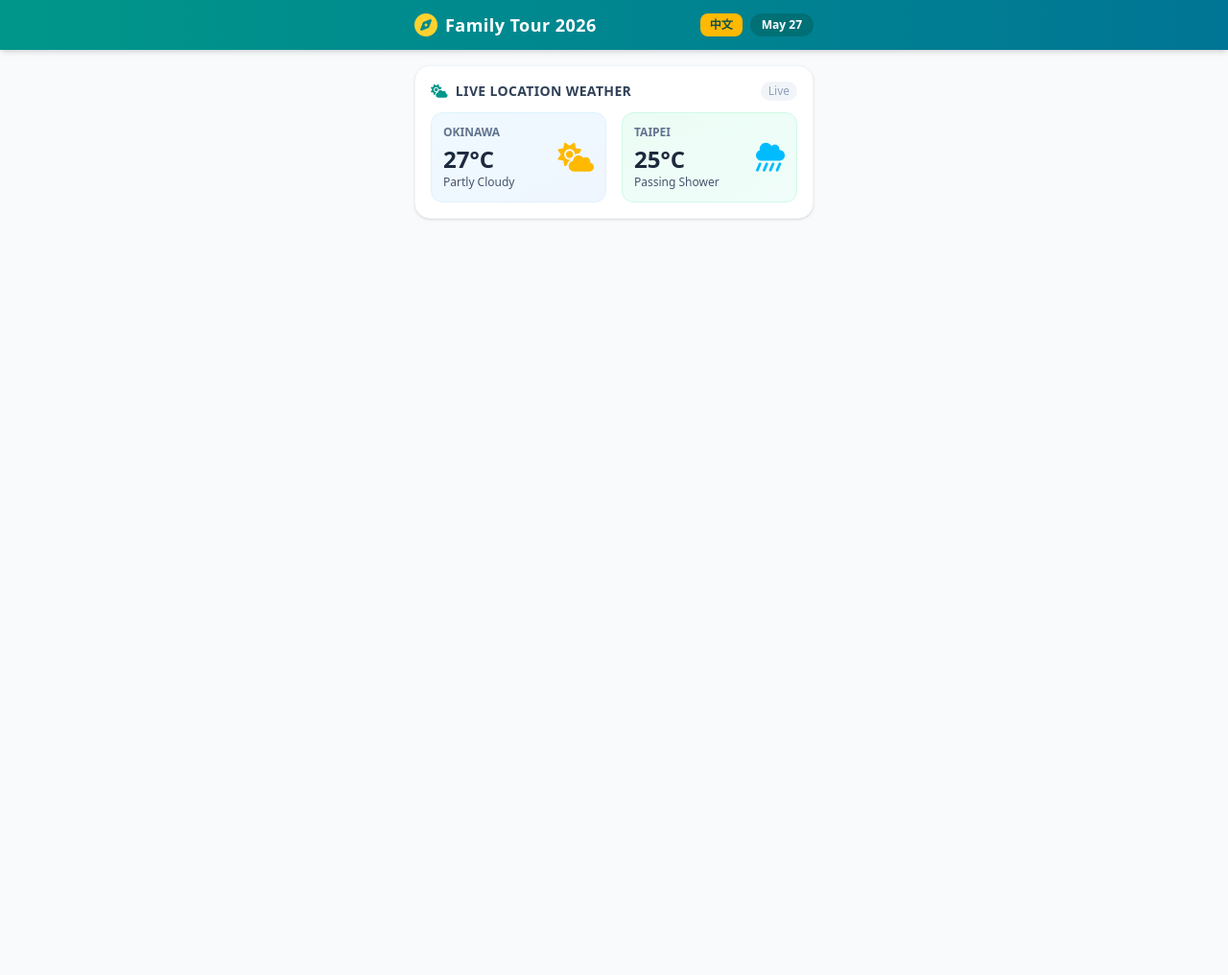
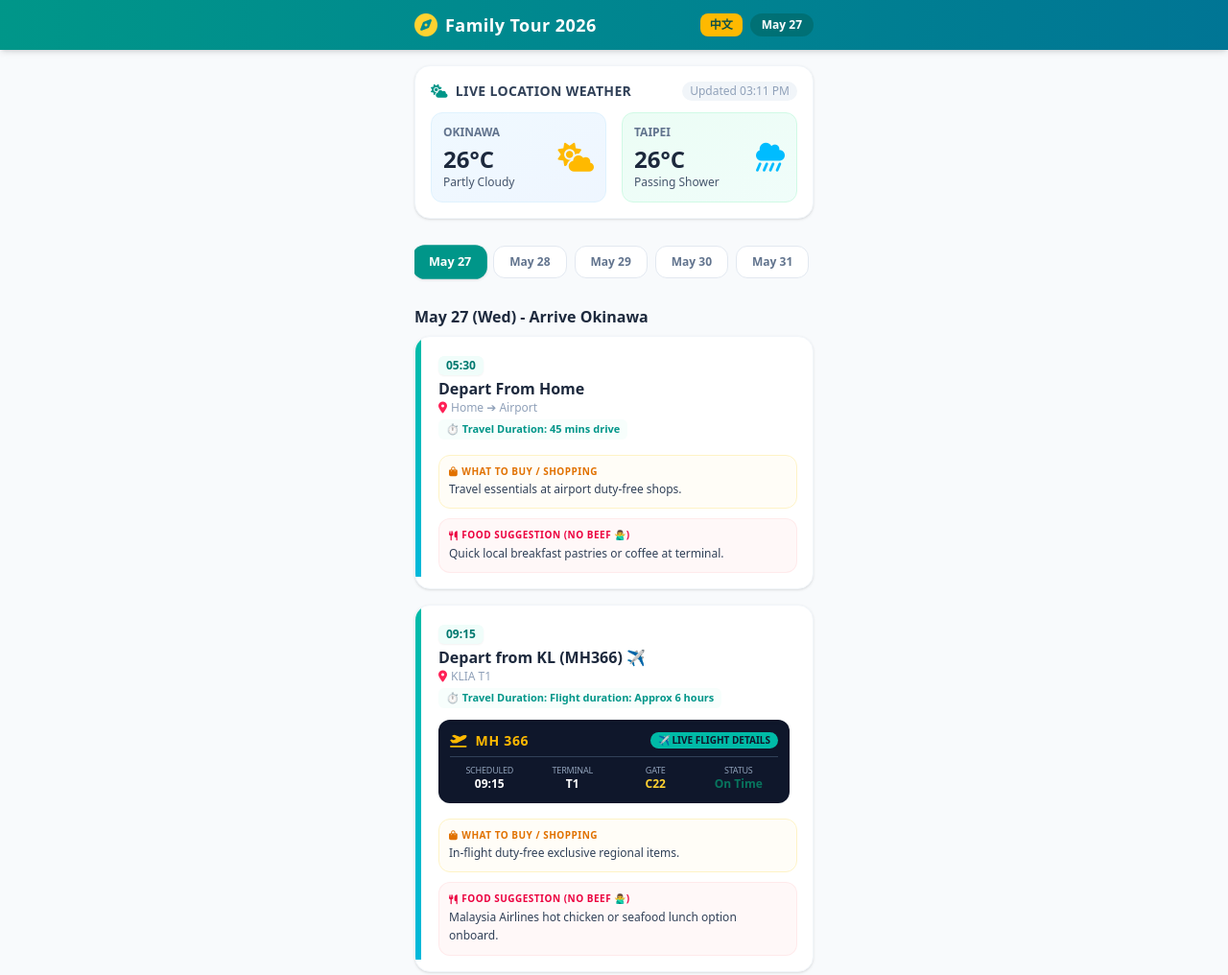
Before and after one commit to travelqueen12/Taiwan-Japan-2026, a plain HTML site: page index.html in a window 1280 px wide. Shown: the top 1016 px of the page at 96% size. Before the commit the page ends 800 px from the top, so only its background shows below. Drawn offline with nearby package versions, Linux system fonts and the light colour scheme.

Commit message:
index.html

```diff
--- a/index.html
+++ b/index.html
@@ -72,6 +72,9 @@
 
     <script>
         let currentLang = 'en';
+
+        // FIXED: Set initial active day to May 27 so it populates immediately on loading
+        let activeDay = "May 27";
 
         const labelTranslations = {
             en: {
@@ -167,7 +170,7 @@
                         location: { en: "Chatan Area", zh: "美国村北谷区域" },
                         duration: { en: "5 mins walk", zh: "步行仅需 5 分钟" },
                         buy: { en: "Local bakery treats or souvenir breakfast drip coffees.", zh: "西饼屋现烤手工长条面包、特色挂耳咖啡。" },
-                        food: { en: "Local American Village breakfast cafes, hot morning egg & pancake sets.", zh: "美国村海景早茶、松饼或日式元气鸡蛋早餐组合。" }
+                        food: { en: "Local American Village breakfast cafes, hot morning egg & pancake sets.", zh: "美国村海景早茶、松饼 or 日式元气鸡蛋早餐组合。" }
                     },
                     {
                         time: "10:00",
@@ -219,7 +222,7 @@
                         time: "08:00",
                         activity: { en: "Depart Hotel", zh: "酒店退房出发" },
                         location: { en: "Chatan", zh: "北谷" },
-                        duration: { en: "Drive from Chatan to Naha: 35 mins", zh: "自驾从北谷出发往南部的特定区：车程约 35 分钟" },
+                        duration: { en: "Drive from Chatan to Naha: 35 mins", zh: "自驾从北谷出发往那霸：车程约 35 分钟" },
                         buy: { en: "Grab unique vending machine localized drink items.", zh: "收集路边贩卖机限定冲绳香片茶、果汁。" },
                         food: { en: "Quick pork & egg rice balls (Onigiri) from convenience store stops.", zh: "打包便利店超人气海苔厚餐肉蛋大饭团（绝无牛肉成分）。" }
                     },
@@ -259,7 +262,7 @@
                         time: "16:00",
                         activity: { en: "DFS Outlet", zh: "DFS 环球免税店" },
                         location: { en: "Naha", zh: "那霸新都心" },
-                        duration: { Market to DFS: "12 mins drive", zh: "公设市场开往新都心免税店：车程约 12 分钟" },
+                        duration: { en: "Market to DFS: 12 mins drive", zh: "公设市场开往新都心免税店：车程约 12 分钟" },
                         buy: { en: "Tax-free luxury bags, designer perfume sets, luxury watches.", zh: "免税大牌名包、名表、国际大牌限定香水彩妆礼盒。" },
                         food: { en: "Premium iced siphon coffees, layered matcha crepe pastries.", zh: "大厦高级咖啡厅的冰镇手冲单品咖啡、法式抹茶千层蛋糕。" }
                     },
@@ -352,7 +355,7 @@
                     {
                         time: "23:00",
                         activity: { en: "Starbeary Kiap Kiap", zh: "深夜夹公仔狂欢 (年轻人自选)" },
-                        location: { en: "Taipei Arcade Street", zh: "台北街区" },
+                        location: { en: "Cyber Arcade Center", zh: "台北街区" },
                         duration: { en: "3 mins walk from hotel", zh: "旅馆楼下步行：仅需 3 分钟" },
                         buy: { en: "Win popular anime figurines, plushies from game catchers.", zh: "【战利品】抓娃娃机里抓到的最新款限定动漫手办、超萌公仔玩偶。" },
                         food: { en: "Taiwanese traditional iced bean curd jelly (Douhua), taro ball soup.", zh: "深夜甜品：路边手工冰糖芋圆手工豆花汤、红豆黑糖水。" }
@@ -374,7 +377,7 @@
                         time: "10:15",
                         activity: { en: "Jiufen Old Street", zh: "九份老街怀旧复古慢行" },
                         location: { en: "Jiufen Mountain", zh: "新北瑞芳" },
-                        duration: { en: "Taipei to Jiufen via driver: 50 mins", zh: "司机平稳载送至九份高位圣明宫入口（避开阶梯）：车程约 50 分钟" },
+                        duration: { en: "Taipei to Jiufen via driver: 50 mins", zh: "司机平稳载送至九份高位圣明宫入口：车程约 50 分钟" },
                         note: { en: "CRITICAL DIRECTION: Instruct the charter driver to use the high-elevation road drop-off point exclusively to walk into the town along flat terrain and avoid steep mountain stairs.", zh: "【⚠️包车高位停靠】司机已安排直接开到「九份最高处圣明宫路口」放下全家。这样可以直接从上往下走平坦老街，【完美避开九份所有夺命长台阶】。" },
                         buy: { en: "Handmade ginger tea bricks, souvenir wooden postcards, historic sky lantern souvenirs.", zh: "九份手工黑糖生姜茶砖、复古木质风景明信片、十分小天灯挂件。" },
                         food: { en: "Famous local taro ball desserts and sweet mountain tea items.", zh: "【绝无牛肉】招牌阿柑姨芋圆或赖阿婆芋圆（软糯Q弹），古董茶楼坐看山海绝景。" }
@@ -392,7 +395,7 @@
                         activity: { en: "Ximending + Carrefour Guilin 🛍️", zh: "西门町闲逛 + 家乐福手信终极狂购 🛍️" },
                         location: { en: "Wanhua District", zh: "台北万华区" },
                         duration: { en: "Keelung back to Taipei via driver: 40 mins", zh: "司机载全家返回台北市区家乐福：车程约 40 分钟" },
-                        buy: { en: "【MASSIVE SHOPPING】Chia Te Chia鳳梨酥, Yuki Nougat crackers, Local chicken broth noodle packs, local teas.", zh: "【手信大买特买】佳德凤梨酥、微热山丘、三点一刻奶茶、一口牛轧糖饼干（避开牛肉即食面）。" },
+                        buy: { en: "【MASSIVE SHOPPING】Chia Te Chia鳳梨酥, Yuki Nougat crackers, Local chicken broth noodle packs, local teas.", zh: "【手信大买特买】佳德凤梨酥、微热山丘、三点一刻奶茶、一口牛轧糖饼干（完全避开麻辣牛肉泡面）。" },
                         food: { en: "Ay-Chung Flour-Rice Noodles, fresh local wax apples, premium sweet mango cuts.", zh: "【无牛肉安心吃】西门町招牌阿宗大肠面线，家乐福超市里买现切的台湾极品大芒果、清甜红莲雾。" }
                     },
                     {
@@ -444,8 +447,6 @@
             const prefix = labelTranslations[currentLang].updated;
             document.getElementById('weather-update-time').innerText = `${prefix} ${now.toLocaleTimeString([], {hour: '2-digit', minute:'2-digit'})}`;
         }
-
-        let activeDay = "May 27";
 
         function toggleLanguage() {
             currentLang = currentLang === 'en' ? 'zh' : 'en';
```
